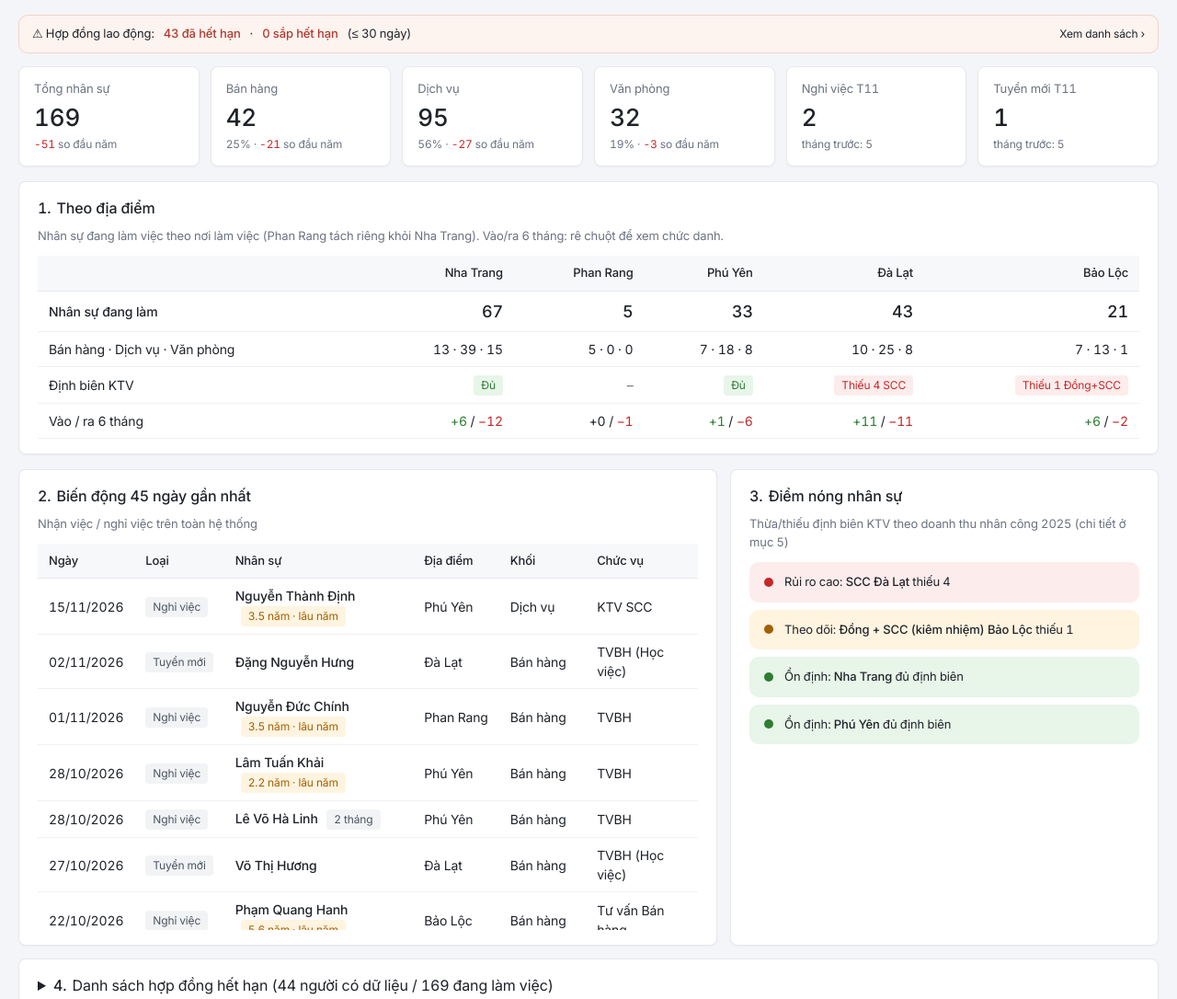
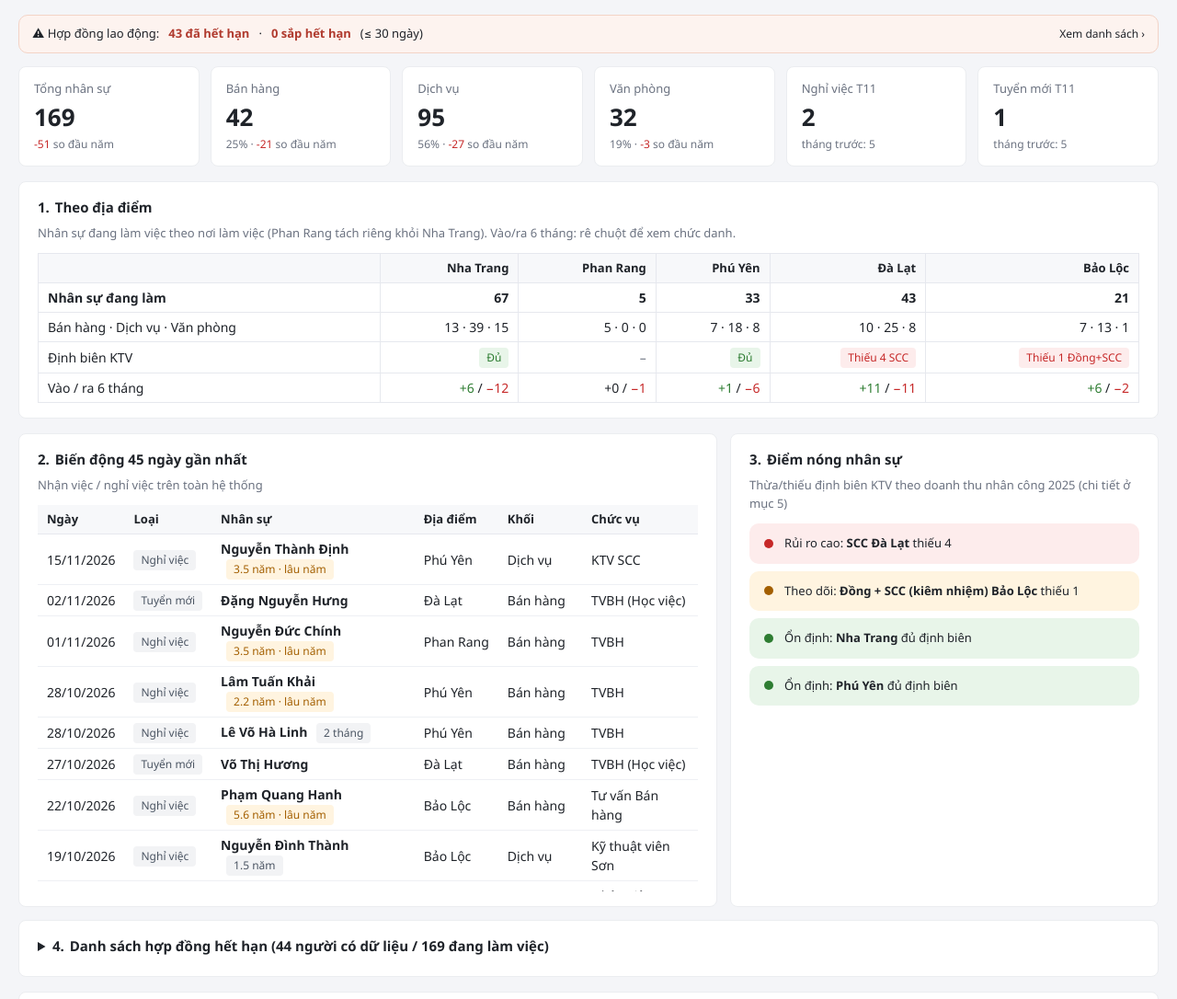
Before and after one commit to tinthanhgroup/BH, a plain HTML site: page nhansu.html in a window 1280 px wide. Shown: the top 1086 px of the page at 92% size. Drawn offline with nearby package versions, Linux system fonts and the light colour scheme.

Commit message:
Nhân sự: làm thử Giao diện 1 kiểu văn bản gọn (Segoe UI, ít cỡ chữ, bảng gọn)
Co-Authored-By: Claude Opus 5.5 <noreply@anthropic.com>

```diff
--- /dev/null
+++ b/giao-dien-1-thu.css
@@ -0,0 +1,48 @@
+/* giao-dien-1-thu.css — LÀM THỬ (22/11/2026) trên nhansu.html: Giao diện 1 theo kiểu "văn bản gọn"
+   (phân cấp bằng độ đậm, không bằng cỡ chữ; font hệ thống Segoe UI; bảng gọn).
+   Nạp SAU giao-dien-1.css. Duyệt thì gộp vào giao-dien-1.css và xóa file này; không duyệt thì gỡ dòng <link>. */
+
+/* Font hệ thống Windows: sắc nét, không phải tải */
+body{font:400 14px/1.5 "Segoe UI",system-ui,-apple-system,sans-serif;letter-spacing:0;}
+body *{font-family:"Segoe UI",system-ui,-apple-system,sans-serif !important;}
+
+/* Độ đậm: Segoe UI không có 500 → chữ nhấn dùng 600 */
+h1,h2,h3,h4,h5,h6,summary,thead th,b,strong,
+.kpi-num,.kpi .num,.chart-num,.filter-btn.active,
+[style*="font-weight:600"],[style*="font-weight:700"],[style*="font-weight:800"],
+[style*="font-weight: 600"],[style*="font-weight: 700"],[style*="font-weight: 800"],
+[style*="font-weight:bold"]{font-weight:600 !important;}
+/* Chữ nằm trong tiêu đề khối theo độ đậm của tiêu đề (vd. tiêu đề mục 4) */
+h3 *,summary *{font-weight:inherit !important;}
+
+/* Trong khối 2 cỡ: nội dung 14px, chữ phụ 12–13px. Tiêu đề khối 15px đậm (chỉ hơn nội dung 1px) */
+.panel h3,.panel summary{font-size:15px;margin-bottom:6px;}
+.panel .desc{font-size:13px;}
+.sub-title{font-size:14px !important;font-weight:600 !important;color:var(--text) !important;}
+
+/* Khối: phẳng hơn, bỏ bóng, viền nhạt */
+.panel,.kpi{box-shadow:none;border-color:#ebedf0;}
+
+/* Thẻ chỉ số giữ số lớn 26px để nhìn nhanh */
+.kpi-num,.kpi .num{font-size:26px;}
+/* Ô số liệu nhỏ trong khối (mục 5): 20px */
+.turnover-kpi-row .kpi .num,.mini-kpi .num{font-size:20px !important;}
+.kpi .num[style*="font-size:20px"]{font-size:15px !important;line-height:1.6;} /* ô "Thiếu nhiều nhất" là chữ, không phải số */
+
+/* Số tổng mỗi chi nhánh (mục 1): bằng nội dung, đậm */
+#diaDiemTable .so-lon{font-size:14px;font-weight:600 !important;color:var(--text);}
+
+/* Bảng gọn: dòng ~30px */
+thead th{font-size:13px;padding:6px 10px;font-weight:600 !important;}
+tbody td{padding:5px 10px;}
+
+/* Bảng số nhiều cột: kẻ lưới đủ, nét nhạt (mục 1, mục 6) */
+#diaDiemTable,.branch-table{border-collapse:collapse;}
+#diaDiemTable th,#diaDiemTable td,.branch-table th,.branch-table td{border:1px solid #e6e8ee !important;}
+.branch-table th,.branch-table td{font-size:14px;padding:5px 10px;}
+.branch-table th{background:var(--head) !important;color:var(--text) !important;}
+.branch-table td:first-child{color:var(--text);}
+.branch-table td.val,.branch-table tr.section-head td,.branch-table tr.header-metric td:first-child{color:var(--text);}
+.branch-table tr.row-total td{border-top:1px solid #c9ced8 !important;}
+/* Dòng nhóm và dòng tổng của bảng cơ cấu (mục 6): đậm */
+.branch-table tr.section-head td,.branch-table tr.row-total td,#diaDiemTable tr.dong-tong td{font-weight:600 !important;}
--- a/nhansu.html
+++ b/nhansu.html
@@ -160,6 +160,7 @@
   }
 </style>
 <link rel="stylesheet" href="giao-dien-1.css"><!-- Giao diện 1 – tinh tế (21/11/2026): nạp sau cùng để ghi đè -->
+<link rel="stylesheet" href="giao-dien-1-thu.css"><!-- LÀM THỬ 22/11/2026, chờ duyệt -->
 </head>
 <body>
 <div class="wrap">
```
